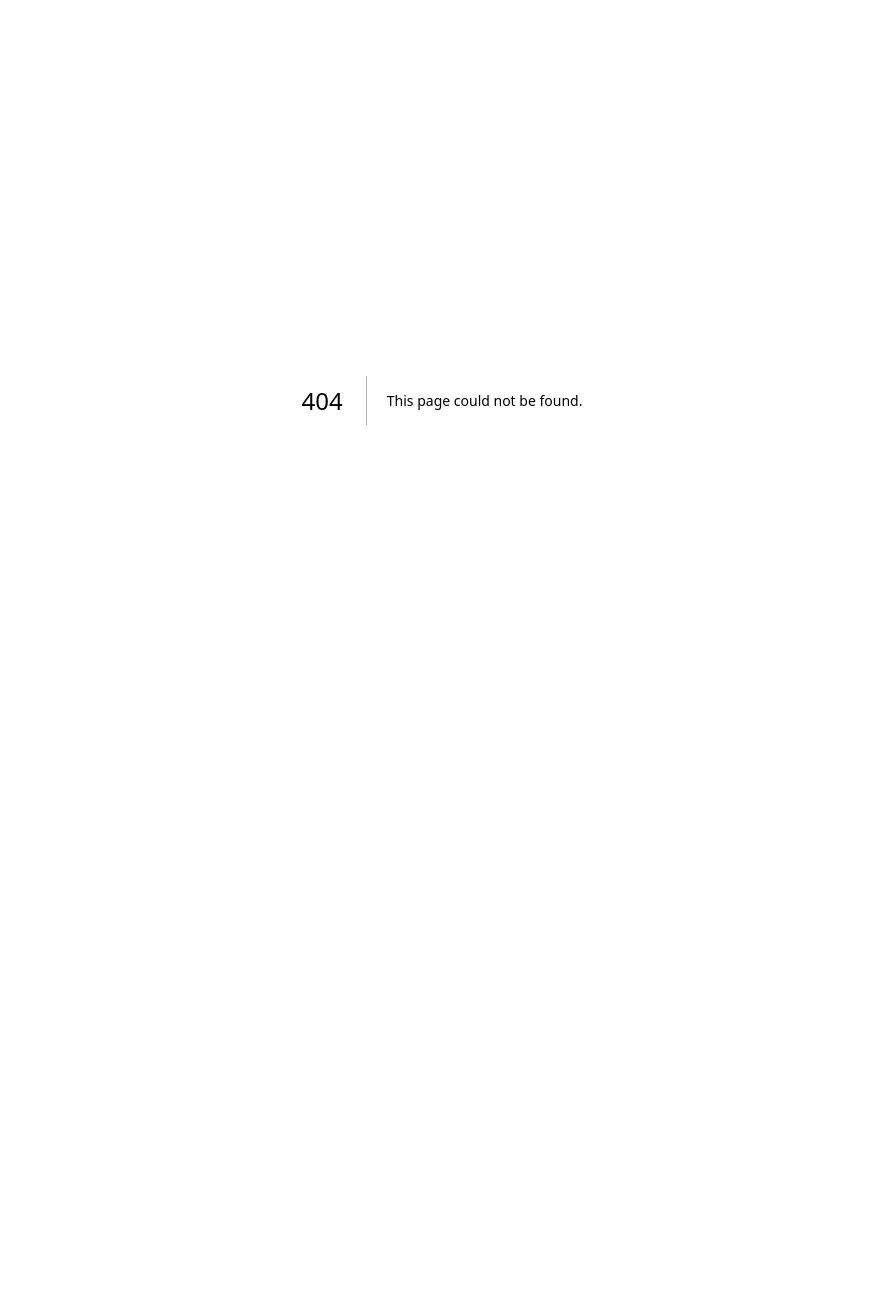
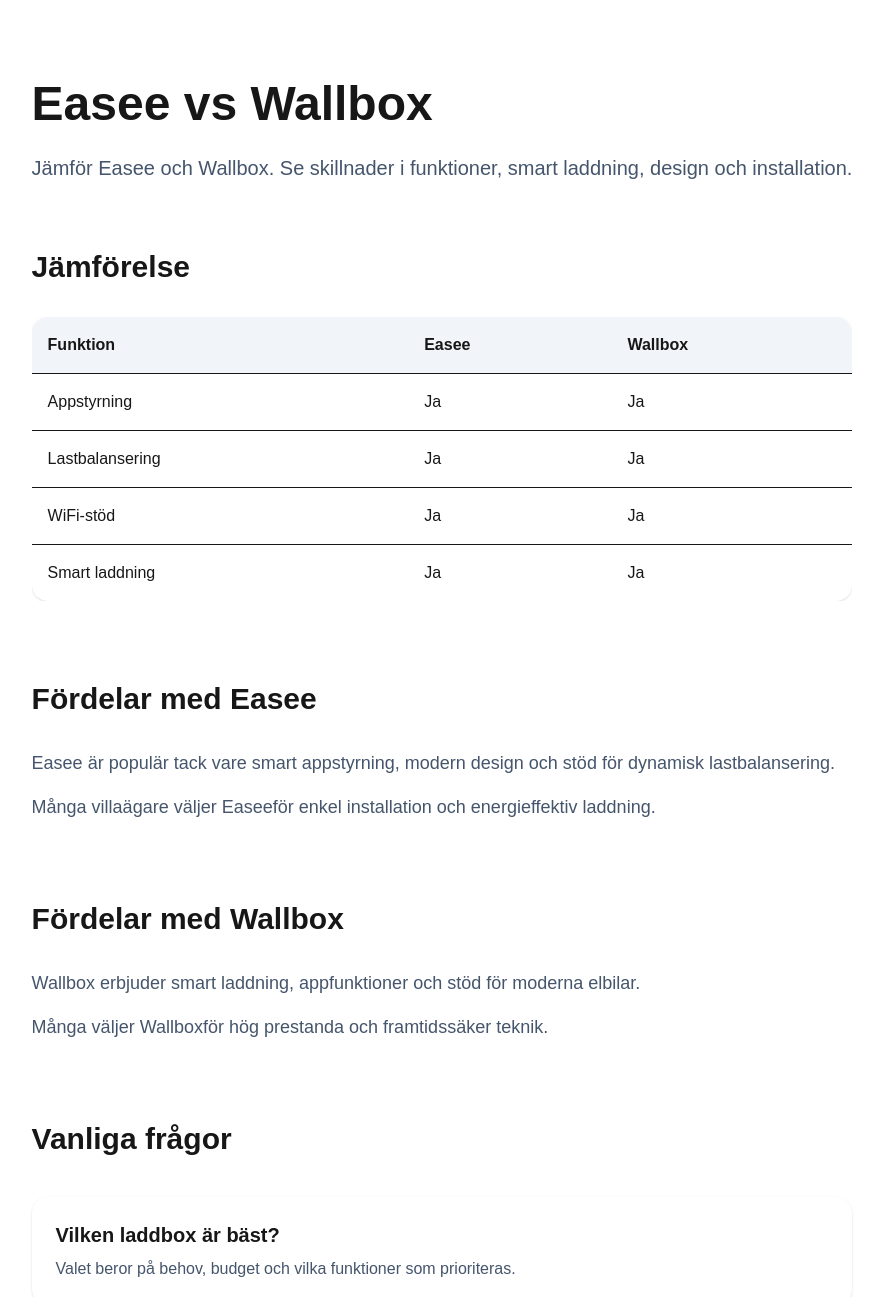
Before and after one commit to Okcreate/laddboxguiden, a Next.js app: page /compare/easee-vs-wallbox in a window 1280 px wide. Before the commit this address had no page. Shown: the top 1297 px of the page, without its empty margins (198-1081 px from the left). Before the commit the page ends 800 px from the top, so only its background shows below. Built offline with nearby package versions, Linux system fonts and the light colour scheme.

Commit message:
Add comparison pages

```diff
--- /dev/null
+++ b/app/compare/[slug]/page.tsx
@@ -0,0 +1,291 @@
+import type { Metadata } from 'next'
+import Script from 'next/script'
+
+type Props = {
+  params: Promise<{ slug: string }>
+}
+
+export async function generateStaticParams() {
+
+  const comparisons = [
+    'easee-vs-zaptec',
+    'easee-vs-wallbox',
+    'easee-vs-tesla',
+    'zaptec-vs-wallbox',
+    'zaptec-vs-tesla',
+    'wallbox-vs-tesla',
+  ]
+
+  return comparisons.map((slug) => ({
+    slug,
+  }))
+}
+
+function formatName(name: string) {
+
+  return name
+    .replaceAll('-', ' ')
+    .split(' ')
+    .map(word =>
+      word.charAt(0).toUpperCase() + word.slice(1)
+    )
+    .join(' ')
+
+}
+
+export async function generateMetadata({
+  params,
+}: Props) {
+
+  const { slug } = await params
+
+  const title = formatName(slug)
+
+  return {
+    title: `${title} | LaddboxGuiden`,
+    description: `Jämför ${title}. Se skillnader i funktioner, pris och smart laddning.`,
+  }
+}
+
+export default async function ComparePage({
+  params,
+}: Props) {
+
+  const { slug } = await params
+
+  const [brand1, , brand2] = slug.split('-')
+
+  const brand1Name = formatName(brand1)
+  const brand2Name = formatName(brand2)
+
+  const title = `${brand1Name} vs ${brand2Name}`
+
+  const schema = {
+    "@context": "https://schema.org",
+    "@type": "Article",
+    headline: title,
+    description: `Jämför ${brand1Name} och ${brand2Name}.`,
+  }
+
+  const faqSchema = {
+    "@context": "https://schema.org",
+    "@type": "FAQPage",
+    mainEntity: [
+      {
+        "@type": "Question",
+        name: `Vilken är bäst: ${brand1Name} eller ${brand2Name}?`,
+        acceptedAnswer: {
+          "@type": "Answer",
+          text: `Både ${brand1Name} och ${brand2Name} är populära laddboxar med smarta funktioner och stöd för appstyrning.`,
+        },
+      },
+      {
+        "@type": "Question",
+        name: "Har båda stöd för lastbalansering?",
+        acceptedAnswer: {
+          "@type": "Answer",
+          text: "Ja, många moderna laddboxar erbjuder stöd för lastbalansering och smart energistyrning.",
+        },
+      },
+    ],
+  }
+
+  return (
+    <main className="max-w-5xl mx-auto px-6 py-20">
+
+      <Script
+        id="schema"
+        type="application/ld+json"
+        dangerouslySetInnerHTML={{
+          __html: JSON.stringify(schema),
+        }}
+      />
+
+      <Script
+        id="faq-schema"
+        type="application/ld+json"
+        dangerouslySetInnerHTML={{
+          __html: JSON.stringify(faqSchema),
+        }}
+      />
+
+      <h1 className="text-5xl font-bold mb-6">
+        {title}
+      </h1>
+
+      <p className="text-xl text-slate-600 leading-relaxed">
+        Jämför {brand1Name} och {brand2Name}.
+        Se skillnader i funktioner, smart laddning, design och installation.
+      </p>
+
+      <section className="mt-16">
+
+        <h2 className="text-3xl font-bold mb-8">
+          Jämförelse
+        </h2>
+
+        <div className="overflow-x-auto">
+
+          <table className="w-full bg-white rounded-2xl shadow-sm overflow-hidden">
+
+            <thead className="bg-slate-100">
+
+              <tr>
+                <th className="text-left p-4">Funktion</th>
+                <th className="text-left p-4">{brand1Name}</th>
+                <th className="text-left p-4">{brand2Name}</th>
+              </tr>
+
+            </thead>
+
+            <tbody>
+
+              <tr className="border-t">
+                <td className="p-4">Appstyrning</td>
+                <td className="p-4">Ja</td>
+                <td className="p-4">Ja</td>
+              </tr>
+
+              <tr className="border-t">
+                <td className="p-4">Lastbalansering</td>
+                <td className="p-4">Ja</td>
+                <td className="p-4">Ja</td>
+              </tr>
+
+              <tr className="border-t">
+                <td className="p-4">WiFi-stöd</td>
+                <td className="p-4">Ja</td>
+                <td className="p-4">Ja</td>
+              </tr>
+
+              <tr className="border-t">
+                <td className="p-4">Smart laddning</td>
+                <td className="p-4">Ja</td>
+                <td className="p-4">Ja</td>
+              </tr>
+
+            </tbody>
+
+          </table>
+
+        </div>
+
+      </section>
+
+      <section className="mt-20">
+
+        <h2 className="text-3xl font-bold mb-8">
+          Fördelar med {brand1Name}
+        </h2>
+
+        <div className="space-y-4 text-lg text-slate-600">
+
+          <p>
+            {brand1Name} är populär tack vare smart appstyrning,
+            modern design och stöd för dynamisk lastbalansering.
+          </p>
+
+          <p>
+            Många villaägare väljer {brand1Name}
+            för enkel installation och energieffektiv laddning.
+          </p>
+
+        </div>
+
+      </section>
+
+      <section className="mt-20">
+
+        <h2 className="text-3xl font-bold mb-8">
+          Fördelar med {brand2Name}
+        </h2>
+
+        <div className="space-y-4 text-lg text-slate-600">
+
+          <p>
+            {brand2Name} erbjuder smart laddning,
+            appfunktioner och stöd för moderna elbilar.
+          </p>
+
+          <p>
+            Många väljer {brand2Name}
+            för hög prestanda och framtidssäker teknik.
+          </p>
+
+        </div>
+
+      </section>
+
+      <section className="mt-20">
+
+        <h2 className="text-3xl font-bold mb-10">
+          Vanliga frågor
+        </h2>
+
+        <div className="space-y-6">
+
+          <div className="bg-white rounded-2xl p-6 shadow-sm">
+
+            <h3 className="font-bold text-xl mb-2">
+              Vilken laddbox är bäst?
+            </h3>
+
+            <p className="text-slate-600">
+              Valet beror på behov, budget och vilka funktioner som prioriteras.
+            </p>
+
+          </div>
+
+          <div className="bg-white rounded-2xl p-6 shadow-sm">
+
+            <h3 className="font-bold text-xl mb-2">
+              Har båda stöd för smart laddning?
+            </h3>
+
+            <p className="text-slate-600">
+              Ja, både {brand1Name} och {brand2Name}
+              erbjuder smarta funktioner för laddning och energihantering.
+            </p>
+
+          </div>
+
+        </div>
+
+      </section>
+
+      <section className="mt-20">
+
+        <h2 className="text-3xl font-bold mb-8">
+          Relaterade jämförelser
+        </h2>
+
+        <div className="grid md:grid-cols-3 gap-6">
+
+          <a
+            href="/compare/easee-vs-zaptec"
+            className="bg-white rounded-2xl p-6 shadow-sm hover:shadow-xl transition"
+          >
+            Easee Vs Zaptec
+          </a>
+
+          <a
+            href="/compare/easee-vs-wallbox"
+            className="bg-white rounded-2xl p-6 shadow-sm hover:shadow-xl transition"
+          >
+            Easee Vs Wallbox
+          </a>
+
+          <a
+            href="/compare/zaptec-vs-tesla"
+            className="bg-white rounded-2xl p-6 shadow-sm hover:shadow-xl transition"
+          >
+            Zaptec Vs Tesla
+          </a>
+
+        </div>
+
+      </section>
+
+    </main>
+  )
+}
```
